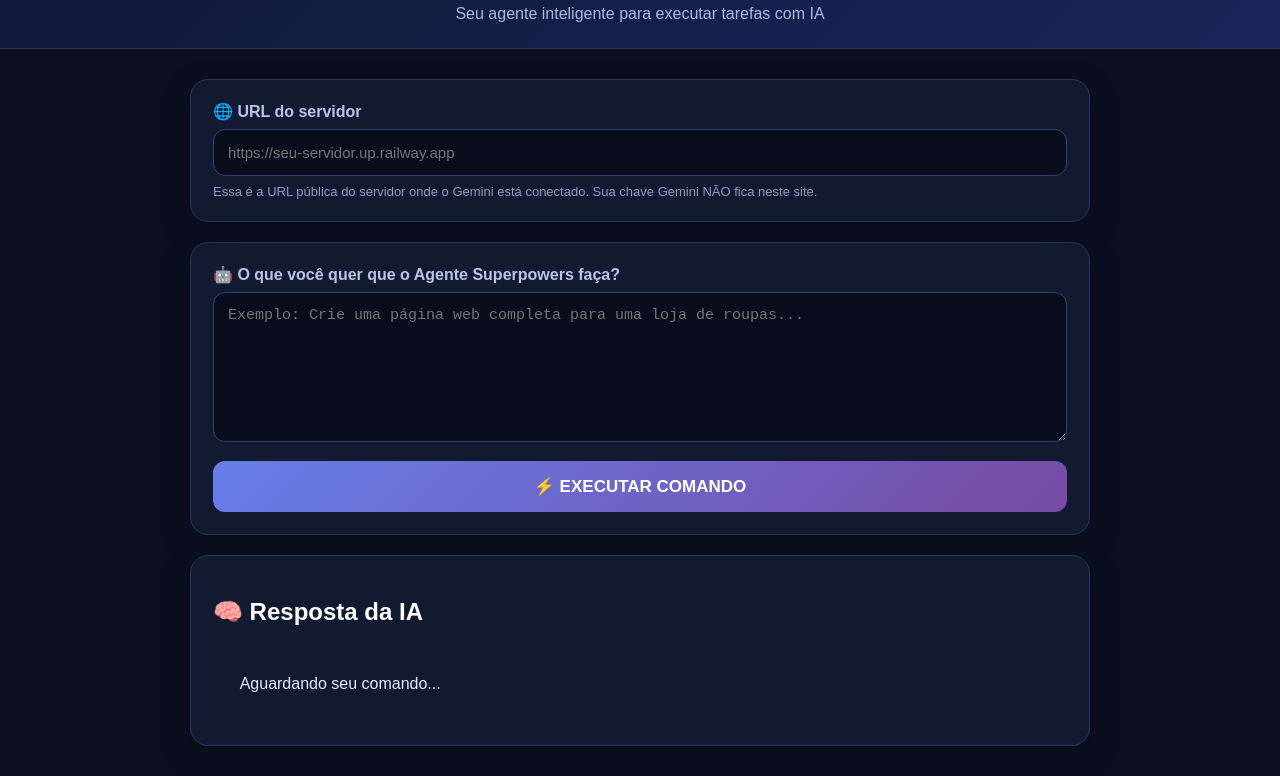
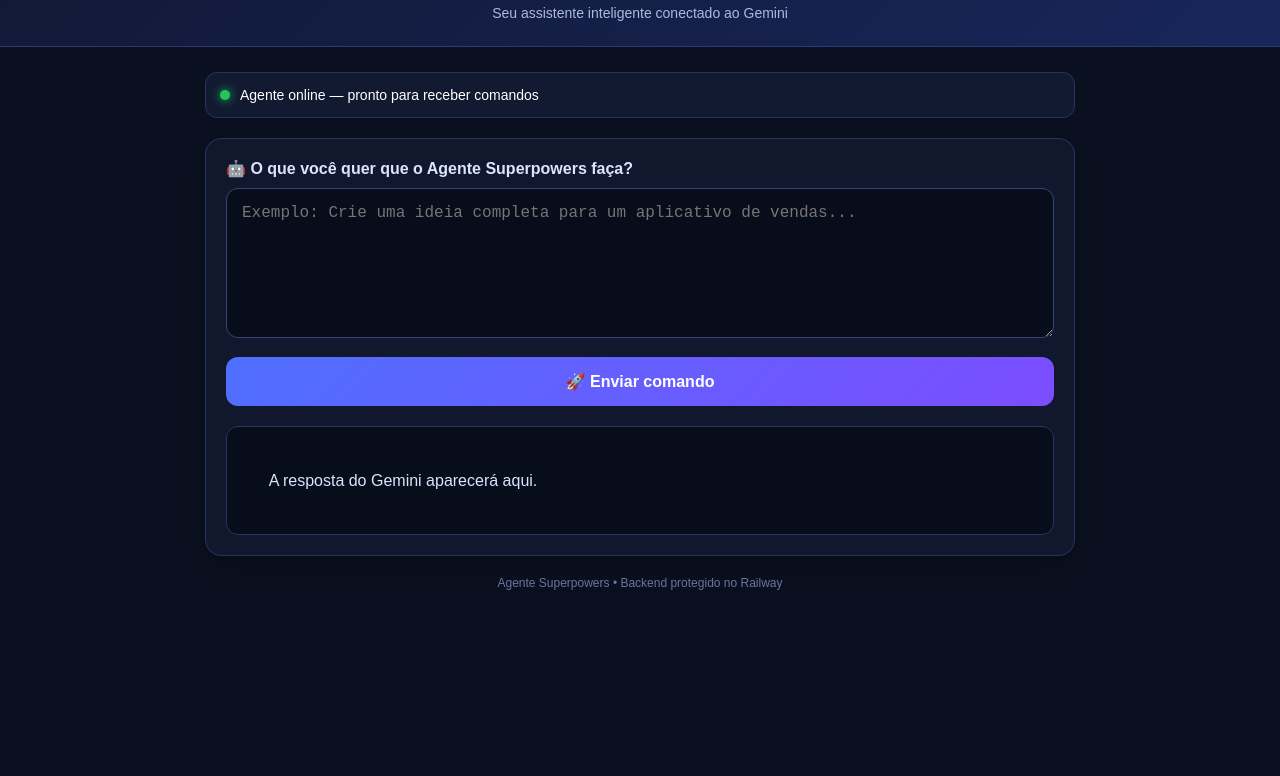
Before and after one commit to Maxmss2/agente-superpowers, a website: page index.html in a window 1280 px wide. Shown: the part 61-837 px from the top of the page. After the commit the page ends 800 px from the top, so only its background shows below. Drawn offline with Linux system fonts and the light colour scheme.

Commit message:
Refactor HTML and CSS for improved layout and styling

```diff
--- a/index.html
+++ b/index.html
@@ -8,13 +8,14 @@
   <style>
     * {
       box-sizing: border-box;
+      margin: 0;
+      padding: 0;
     }
 
     body {
-      margin: 0;
-      font-family: Arial, sans-serif;
+      font-family: Arial, Helvetica, sans-serif;
       background: #0b1020;
-      color: #fff;
+      color: #ffffff;
       min-height: 100vh;
     }
 
@@ -22,110 +23,130 @@
       background: linear-gradient(135deg, #111936, #18265a);
       padding: 25px 20px;
       text-align: center;
-      border-bottom: 1px solid #29345f;
+      border-bottom: 1px solid #2d3b73;
     }
 
     header h1 {
-      margin: 0;
       font-size: 28px;
+      margin-bottom: 8px;
     }
 
     header p {
-      margin: 8px 0 0;
       color: #aeb9df;
+      font-size: 14px;
     }
 
     .container {
-      width: 92%;
+      width: 100%;
       max-width: 900px;
-      margin: 30px auto;
+      margin: 0 auto;
+      padding: 25px 15px;
+    }
+
+    .status {
+      display: flex;
+      align-items: center;
+      gap: 10px;
+      background: #121a32;
+      border: 1px solid #26345f;
+      border-radius: 12px;
+      padding: 14px;
+      margin-bottom: 20px;
+      font-size: 14px;
+    }
+
+    .dot {
+      width: 10px;
+      height: 10px;
+      background: #22c55e;
+      border-radius: 50%;
+      box-shadow: 0 0 10px #22c55e;
     }
 
     .card {
-      background: #121a32;
-      border: 1px solid #29345f;
-      border-radius: 18px;
-      padding: 22px;
-      margin-bottom: 20px;
+      background: #11182d;
+      border: 1px solid #26345f;
+      border-radius: 16px;
+      padding: 20px;
       box-shadow: 0 10px 30px rgba(0,0,0,.25);
     }
 
     label {
       display: block;
-      margin-bottom: 8px;
-      color: #b9c4e8;
+      margin-bottom: 10px;
       font-weight: bold;
+      color: #dbe4ff;
     }
 
-    input,
     textarea {
       width: 100%;
+      min-height: 150px;
+      resize: vertical;
+      border: 1px solid #344577;
+      border-radius: 12px;
       background: #080d1b;
-      color: white;
-      border: 1px solid #34416f;
-      border-radius: 12px;
-      padding: 14px;
-      font-size: 15px;
+      color: #ffffff;
+      padding: 15px;
+      font-size: 16px;
       outline: none;
     }
 
-    input:focus,
     textarea:focus {
-      border-color: #667eea;
-    }
-
-    textarea {
-      min-height: 150px;
-      resize: vertical;
+      border-color: #6b8cff;
+      box-shadow: 0 0 0 2px rgba(107,140,255,.15);
     }
 
     button {
       width: 100%;
       margin-top: 15px;
       padding: 15px;
-      border: 0;
+      border: none;
       border-radius: 12px;
-      background: linear-gradient(135deg, #667eea, #764ba2);
+      background: linear-gradient(135deg, #4f6fff, #7c4dff);
       color: white;
-      font-size: 17px;
+      font-size: 16px;
       font-weight: bold;
       cursor: pointer;
     }
 
     button:hover {
-      opacity: .9;
+      opacity: .92;
     }
 
     button:disabled {
-      opacity: .5;
-      cursor: wait;
+      opacity: .55;
+      cursor: not-allowed;
     }
 
-    #status {
-      margin-top: 15px;
-      padding: 12px;
-      border-radius: 10px;
-      background: #0b1226;
-      color: #aeb9df;
-      display: none;
+    .response {
+      margin-top: 20px;
+      background: #080d1b;
+      border: 1px solid #26345f;
+      border-radius: 12px;
+      padding: 15px;
+      min-height: 100px;
+      white-space: pre-wrap;
+      line-height: 1.6;
+      color: #dbe4ff;
     }
 
-    #resposta {
-      white-space: pre-wrap;
-      line-height: 1.6;
-      color: #e8ecff;
-      min-height: 50px;
+    .thinking {
+      color: #9eafff;
     }
 
-    .online {
-      color: #63e6be;
-      font-weight: bold;
+    .error {
+      color: #ff8d8d;
     }
 
-    .aviso {
-      font-size: 13px;
-      color: #8f9bc4;
-      margin-top: 8px;
+    .success {
+      color: #8ff0ae;
+    }
+
+    .footer {
+      text-align: center;
+      color: #68759d;
+      font-size: 12px;
+      margin-top: 20px;
     }
   </style>
 </head>
@@ -134,200 +155,146 @@
 
 <header>
   <h1>🚀 Agente Superpowers IA</h1>
-  <p>Seu agente inteligente para executar tarefas com IA</p>
+  <p>Seu assistente inteligente conectado ao Gemini</p>
 </header>
 
 <div class="container">
 
+  <div class="status">
+    <span class="dot"></span>
+    <span id="statusText">Agente online — pronto para receber comandos</span>
+  </div>
+
   <div class="card">
 
-    <label for="backendUrl">
-      🌐 URL do servidor
+    <label for="command">
+      🤖 O que você quer que o Agente Superpowers faça?
     </label>
 
-    <input
-      id="backendUrl"
-      type="url"
-      placeholder="https://seu-servidor.up.railway.app"
-    >
+    <textarea
+      id="command"
+      placeholder="Exemplo: Crie uma ideia completa para um aplicativo de vendas..."
+    ></textarea>
 
-    <div class="aviso">
-      Essa é a URL pública do servidor onde o Gemini está conectado.
-      Sua chave Gemini NÃO fica neste site.
+    <button id="sendButton" onclick="sendCommand()">
+      🚀 Enviar comando
+    </button>
+
+    <div id="response" class="response">
+      A resposta do Gemini aparecerá aqui.
     </div>
 
   </div>
 
-  <div class="card">
-
-    <label for="comando">
-      🤖 O que você quer que o Agente Superpowers faça?
-    </label>
-
-    <textarea
-      id="comando"
-      placeholder="Exemplo: Crie uma página web completa para uma loja de roupas..."
-    ></textarea>
-
-    <button id="btnExecutar" onclick="executarAgente()">
-      ⚡ EXECUTAR COMANDO
-    </button>
-
-    <div id="status"></div>
-
-  </div>
-
-  <div class="card">
-
-    <h2>🧠 Resposta da IA</h2>
-
-    <div id="resposta">
-      Aguardando seu comando...
-    </div>
-
+  <div class="footer">
+    Agente Superpowers • Backend protegido no Railway
   </div>
 
 </div>
 
 <script>
+  // URL DO SEU BACKEND RAILWAY
+  const API_URL = "https://agente-superpowers-production.up.railway.app";
 
-  const backendInput = document.getElementById("backendUrl");
-  const comandoInput = document.getElementById("comando");
-  const resposta = document.getElementById("resposta");
-  const status = document.getElementById("status");
-  const botao = document.getElementById("btnExecutar");
+  const commandInput = document.getElementById("command");
+  const responseBox = document.getElementById("response");
+  const sendButton = document.getElementById("sendButton");
+  const statusText = document.getElementById("statusText");
 
-  // Recupera automaticamente a URL salva anteriormente
-  const urlSalva = localStorage.getItem("superpowers_backend_url");
+  async function sendCommand() {
 
-  if (urlSalva) {
-    backendInput.value = urlSalva;
-  }
+    const command = commandInput.value.trim();
 
-  async function executarAgente() {
-
-    let backendUrl = backendInput.value.trim();
-    const comando = comandoInput.value.trim();
-
-    if (!backendUrl) {
-      alert("Cole primeiro a URL pública do seu servidor.");
-      backendInput.focus();
+    if (!command) {
+      responseBox.className = "response error";
+      responseBox.textContent = "⚠️ Digite um comando primeiro.";
       return;
     }
 
-    if (!comando) {
-      alert("Digite o que você quer que o Agente Superpowers faça.");
-      comandoInput.focus();
-      return;
-    }
+    sendButton.disabled = true;
+    sendButton.textContent = "⏳ Processando...";
 
-    // Remove barra final
-    backendUrl = backendUrl.replace(/\/+$/, "");
+    responseBox.className = "response thinking";
+    responseBox.textContent = "🤖 O Agente Superpowers está pensando...";
 
-    // Salva a URL no celular
-    localStorage.setItem("superpowers_backend_url", backendUrl);
-
-    botao.disabled = true;
-    botao.textContent = "⏳ PROCESSANDO...";
-
-    status.style.display = "block";
-    status.textContent = "🔄 Enviando seu comando para o Agente Superpowers...";
-
-    resposta.textContent = "";
+    statusText.textContent = "Processando seu comando...";
 
     try {
 
-      let resultado;
+      const response = await fetch(API_URL + "/api/chat", {
+        method: "POST",
 
-      /*
-        Primeiro tenta /generate.
-        Caso o servidor utilize /api/generate,
-        tenta automaticamente a segunda opção.
-      */
-
-      try {
-
-        resultado = await fetch(backendUrl + "/generate", {
-          method: "POST",
         headers: {
           "Content-Type": "application/json"
         },
+
         body: JSON.stringify({
-            prompt: comando,
-            message: comando
+          message: command
         })
       });
 
-      } catch (erro) {
-
-        resultado = await fetch(backendUrl + "/api/generate", {
-          method: "POST",
-          headers: {
-            "Content-Type": "application/json"
-          },
-          body: JSON.stringify({
-            prompt: comando,
-            message: comando
-          })
-        });
-
-      }
-
-      const texto = await resultado.text();
-
-      let dados;
+      let data;
 
       try {
-        dados = JSON.parse(texto);
+        data = await response.json();
       } catch {
-        dados = {
-          resposta: texto
-        };
-      }
-
-      if (!resultado.ok) {
         throw new Error(
-          dados.error ||
-          dados.message ||
-          "O servidor retornou um erro."
+          "O servidor respondeu, mas não enviou uma resposta válida."
         );
       }
 
-      const respostaIA =
-        dados.resposta ||
-        dados.response ||
-        dados.text ||
-        dados.message ||
-        dados.output ||
-        texto;
+      if (!response.ok) {
+        throw new Error(
+          data.error ||
+          data.message ||
+          "O servidor encontrou um erro."
+        );
+      }
 
-      resposta.textContent = respostaIA;
+      const answer =
+        data.response ||
+        data.text ||
+        data.message ||
+        data.result;
 
-      status.textContent =
-        "🟢 Comando executado com sucesso!";
+      if (!answer) {
+        throw new Error(
+          "O Gemini respondeu, mas o servidor não retornou o texto esperado."
+        );
+      }
 
-      status.className = "online";
+      responseBox.className = "response success";
+      responseBox.textContent = answer;
 
-    } catch (erro) {
+      statusText.textContent = "Agente online — comando concluído";
 
-      console.error(erro);
+    } catch (error) {
 
-      status.textContent =
-        "🔴 Não foi possível conectar ao servidor.";
+      console.error(error);
 
-      resposta.textContent =
-        "Erro: " + erro.message +
-        "\n\nVerifique se a URL do servidor está correta e se o deploy está Online.";
+      responseBox.className = "response error";
+
+      responseBox.textContent =
+        "❌ Não foi possível processar o comando.\n\n" +
+        "Detalhes: " + error.message;
+
+      statusText.textContent = "Erro na comunicação com o agente";
 
     } finally {
 
-      botao.disabled = false;
-      botao.textContent = "⚡ EXECUTAR COMANDO";
-
+      sendButton.disabled = false;
+      sendButton.textContent = "🚀 Enviar comando";
+    }
   }
 
+  // Permite enviar com Ctrl + Enter
+  commandInput.addEventListener("keydown", function(event) {
+
+    if (event.ctrlKey && event.key === "Enter") {
+      sendCommand();
     }
 
+  });
 </script>
 
 </body>
```
Lines whose indentation alone changed are shown as unchanged.
